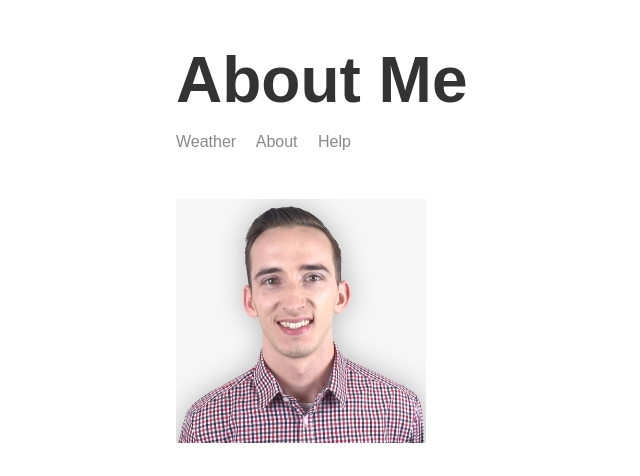
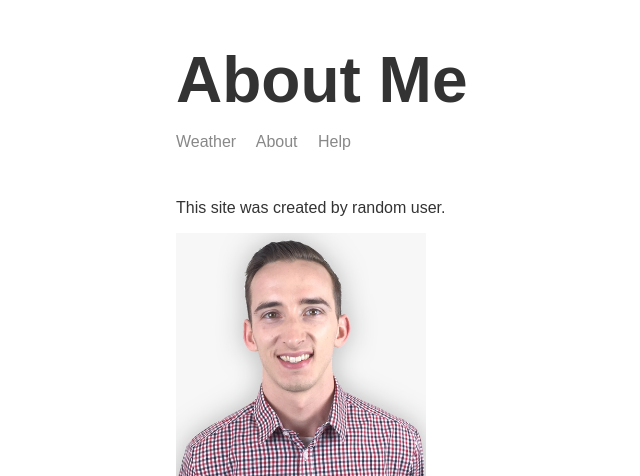
Before and after one commit to PageB/node-weather-website, a Node server app: page /about in a window 1280 px wide. Shown: the top 476 px of the page, without its empty margins (139-779 px from the left). Run offline with Node 20, Linux system fonts and the light colour scheme; some libraries are stand-ins or nearby versions.

Commit message:
Add about additional text

```diff
--- a/templates/views/about.hbs
+++ b/templates/views/about.hbs
@@ -11,6 +11,7 @@
 <body>
     <div class="main-content">
         {{>header}}
+        <p>This site was created by random user.</p>
         <img class="portrait" src="/img/me.png">
     </div>
 
```
